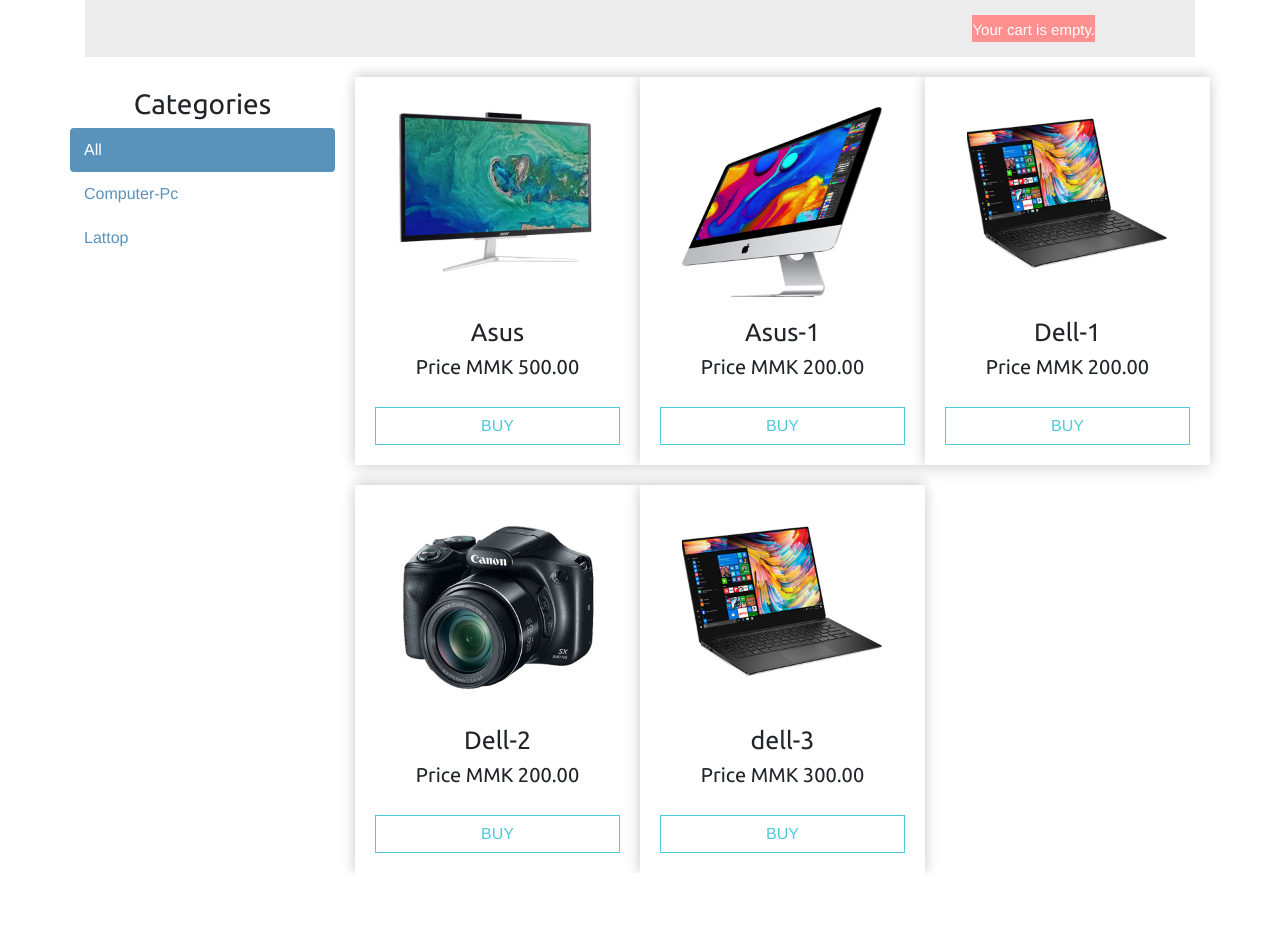
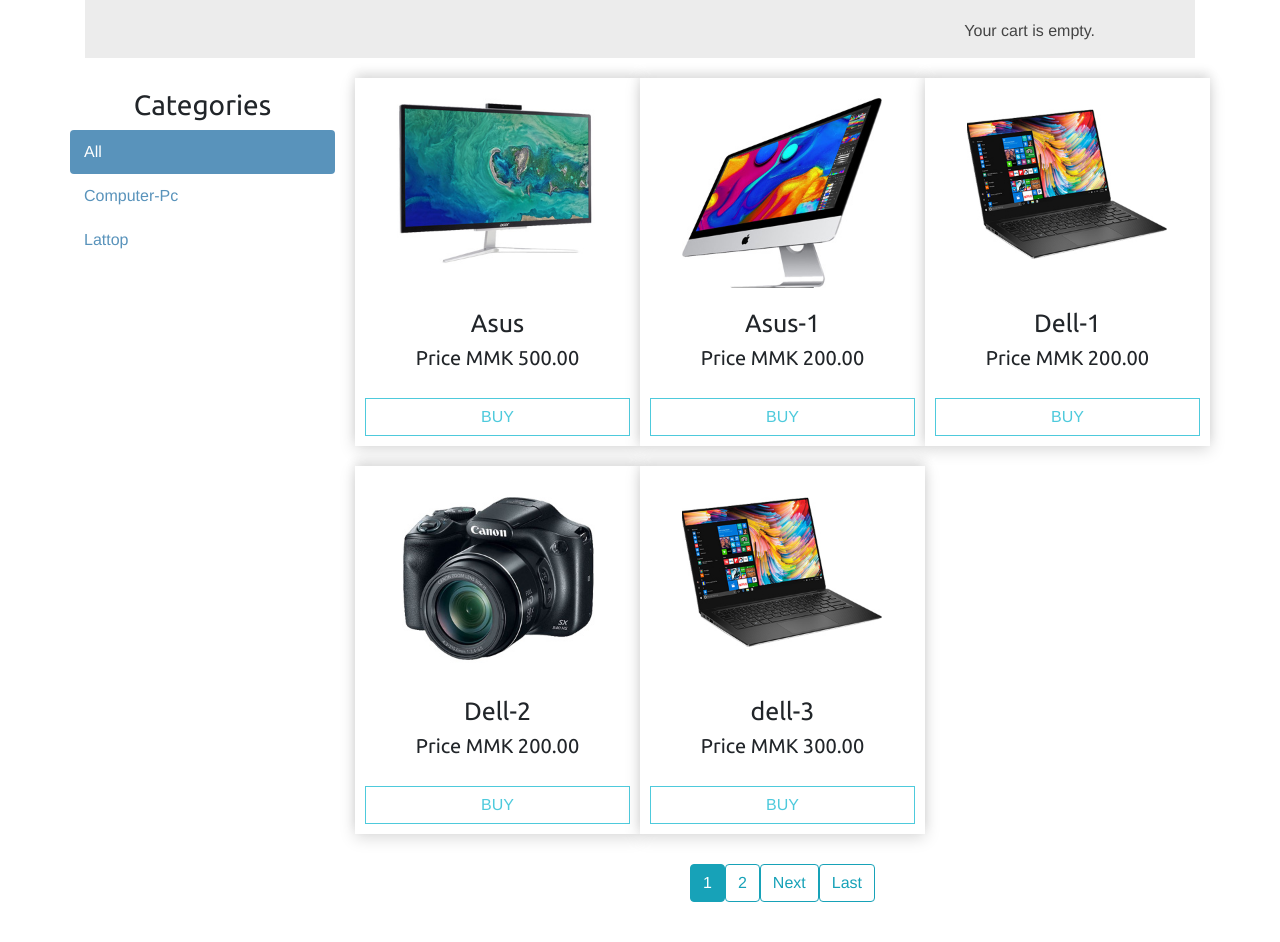
Before and after one commit to mgbo/mh_shop, a Django app: page / in a window 1280 px wide. Shown: the part 53-995 px from the top of the page. Before the commit the page ends 926 px from the top, so only its background shows below. Run offline with Django 3.2, Linux system fonts and the light colour scheme; data comes from the database, SQL or seed files in the repository; some libraries are stand-ins or nearby versions.

Commit message:
add pagination

```diff
--- a/mh_shop/shop/static/css/base.css
+++ b/mh_shop/shop/static/css/base.css
@@ -350,7 +350,7 @@
 /*=============== PRODUCT GRID =======================*/
 .product-grid{
     background: #fff;
-    padding: 20px;
+    padding: 10px;
     perspective: 1000px;
     box-shadow: 0px -6px 10px rgba(0, 0, 0, 0.09), 0px 4px 15px rgba(0, 0, 0, 0.15);
 }
@@ -401,6 +401,11 @@
 }
 
 /*================================= DETAIL PRODUCT ======================================*/
+
+.detail-row{
+    margin-top: 15px;
+}
+
 .newarrival{
     background: green;
     width: 50px;
@@ -435,9 +440,17 @@
     width: 30px;
 }
 
-.cart{
+.detail-cart{
     background: #FE908F;
     color: #FFFFFF;
     font-size: 15px;
     margin-left: 20px;
 }
+
+.center {
+    max-width: 500px;
+    height: 200px;
+    background-color: #77b6e2;
+    text-align: center;
+    margin: 0 auto;
+}
--- /dev/null
+++ b/mh_shop/shop/templates/shop/pagination.html
@@ -0,0 +1,21 @@
+
+
+<ul class="pagination justify-content-center">
+	{% if page.has_previous %}
+		<li class="page-item"><a class="btn btn-outline-info mb-4" href="?page=1">First</a></li>
+		<li class="page-item"><a class="btn btn-outline-info mb-4" href="?page={{ page.previous_page_number }}">Previous</a></li>
+	{% endif %}
+
+	{% for num in page.paginator.page_range %}
+		{% if page.number == num %}
+			<li class="page-item"><a class="btn btn-info mb-4" href="?page={{ num }}">{{ num }}</a></li>
+		{% elif num > page.number|add:'-3' and num < page.number|add:'3' %}
+			<li class="page-item"><a class="btn btn-outline-info mb-4" href="?page={{ num }}">{{ num }}</a></li>
+		{% endif %}
+	{% endfor %}
+
+	{% if page.has_next %}
+		<li class="page-item"><a class="btn btn-outline-info mb-4" href="?page={{ page.next_page_number }}">Next</a></li>
+		<li class="page-item"><a class="btn btn-outline-info mb-4" href="?page={{ page.paginator.num_pages }}">Last</a></li>
+	{% endif %}
+</ul>
--- a/mh_shop/shop/templates/shop/product/list.html
+++ b/mh_shop/shop/templates/shop/product/list.html
@@ -46,7 +46,10 @@
         </div>
         {% endfor %}
         <!-- ./End of Product -->
+      </div>
 
+      <div style="margin-top: 30px">
+        {% include "shop/pagination.html" with page=p_l %}
       </div>
     </div>
 
--- a/mh_shop/shop/views.py
+++ b/mh_shop/shop/views.py
@@ -1,21 +1,39 @@
+
 
 from django.shortcuts import render, get_object_or_404
 from .models import Category, Product
+from django.core.paginator import Paginator, EmptyPage, PageNotAnInteger
+
 
 def product_list(request, category_slug=None):
 	category = None
 	categories = Category.objects.all()
 	products = Product.objects.filter(available=True)
 
+
 	if category_slug:
 		category = get_object_or_404(Category, slug=category_slug)
 		products = products.filter(category=category)
+
+	paginator = Paginator(products, 3)
+	page = request.GET.get('page')
+
+	try:
+		p_l = paginator.page(page)
+
+	except PageNotAnInteger:
+		p_l = paginator.page(1)
+
+	except EmptyPage:
+		p_l = paginator.page(paginator.num_pages)
 
 
 	return render(request,'shop/product/list.html',
 													{'category': category,
 													'categories': categories,
-													'products':products})
+													'products':products,
+													'page':page,
+													 'p_l': p_l})
 
 def product_detail(request, id, slug):
 	product = get_object_or_404(Product, id=id, slug=slug, available=True)
```
Also changed, not shown: mh_shop/shop/templates/shop/product/detail.html (+6 -1 lines).
